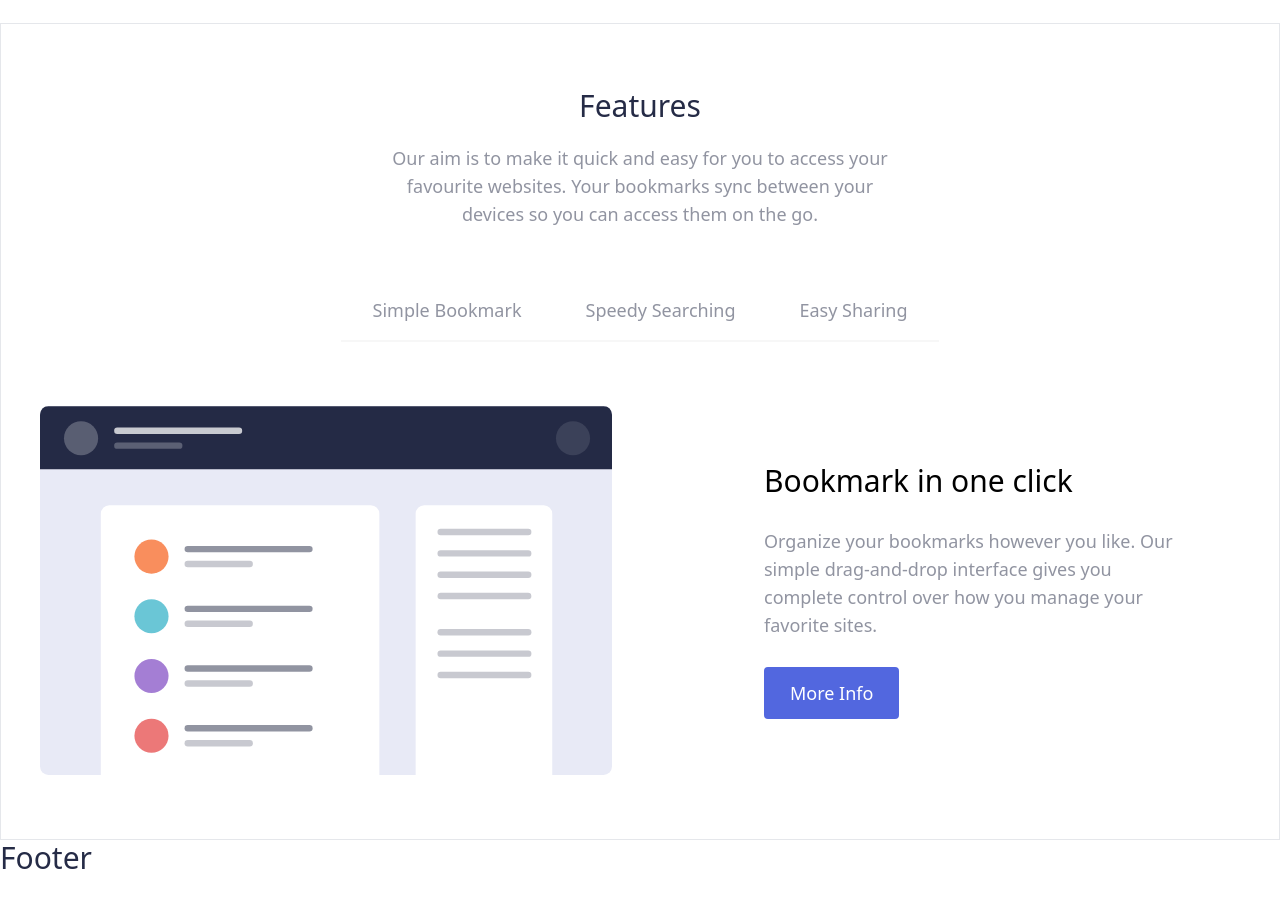
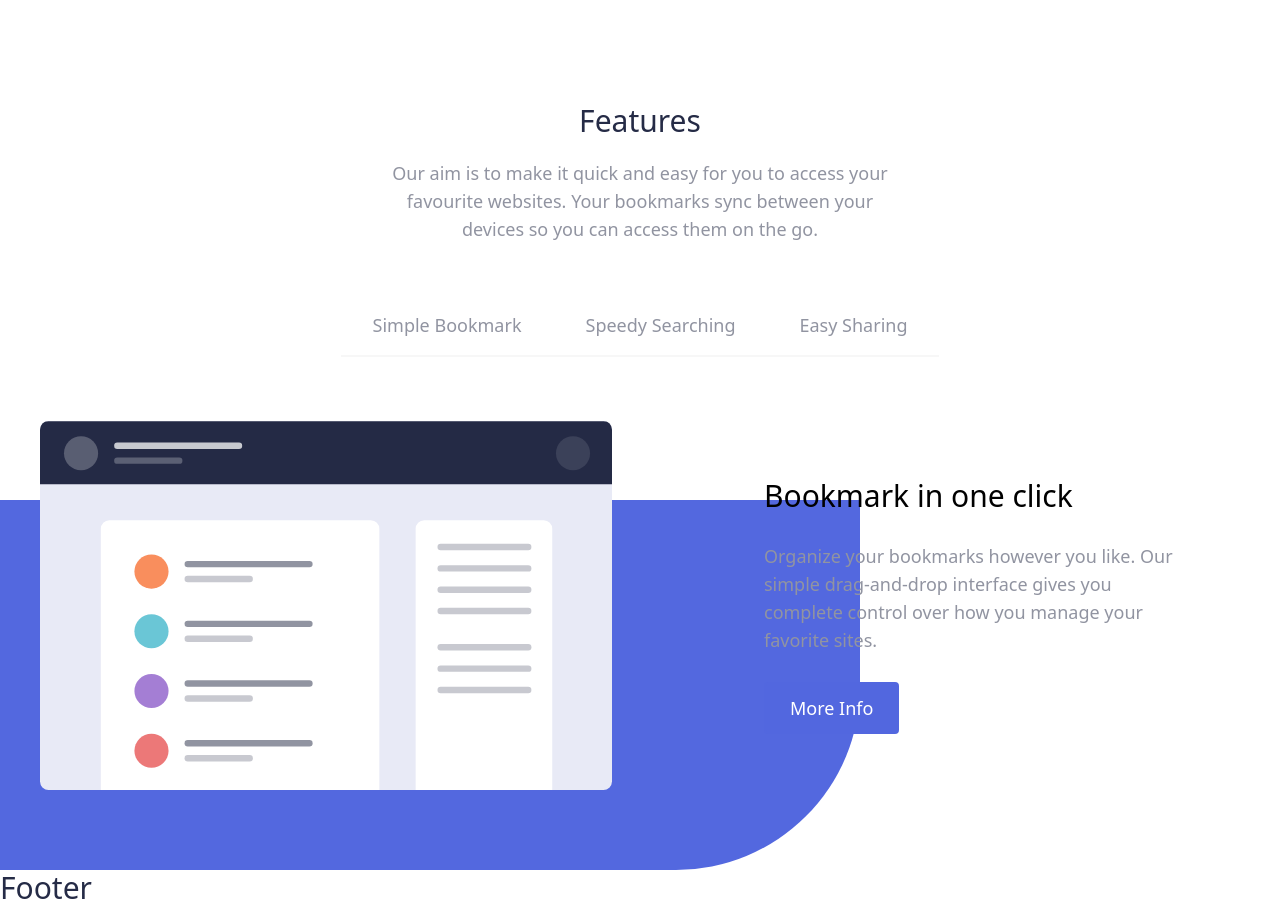
Before and after one commit to AlvesPHGA/bookmark, a React (Vite) app: page / in a window 1280 px wide. Shown: the part 677-1585 px from the top of the page. Before the commit the page ends 1555 px from the top, so only its background shows below. Built offline with nearby package versions, Linux system fonts and the light colour scheme.

Commit message:
update: Features section layout

```diff
--- a/src/ui/partials/Features.tsx
+++ b/src/ui/partials/Features.tsx
@@ -1,3 +1,4 @@
+import { BackIllusComponent } from '../components/BackIllusComponent';
 import { ContentFeaturesComponent } from '../components/Features/ContentFeaturesComponent';
 import { TabComponent } from '../components/Features/TabComponent';
 import { SectionComponent } from '../components/TagsComponents';
@@ -7,6 +8,7 @@ export const Features = () => {
       <SectionComponent section="features">
          <ContentFeaturesComponent />
          <TabComponent />
+         <BackIllusComponent typeBack="blue_feat" />
       </SectionComponent>
    );
 };
--- a/src/ui/styles/backIllusStyle.tsx
+++ b/src/ui/styles/backIllusStyle.tsx
@@ -8,6 +8,8 @@ export const backIllusStyle = tv({
          def: '',
          blue_sbm:
             'right-0 rounded-bl-[184px] w-[795px] h-[426px] bg-color-blue z-0 top-[130px]',
+         blue_feat:
+            'left-0 rounded-br-[184px] w-[860px] h-[370px] bg-color-blue z-0 bottom-0 z-0',
       },
    },
 
--- a/src/ui/styles/tagsStyles.tsx
+++ b/src/ui/styles/tagsStyles.tsx
@@ -7,7 +7,7 @@ export const sectionStyle = tv({
       section: {
          def: 'max-w-[1200px] flex items-center mx-auto justify-between',
          sbm: 'w-full py-10',
-         features: 'py-16 border text-center space-y-16',
+         features: 'py-20 text-center space-y-16',
       },
    },
 
@@ -31,7 +31,8 @@ export const divStyle = tv({
          feature_content: 'w-[1200px] mx-auto space-y-5',
          tab_component: 'w-[1200px] mx-auto space-y-16',
          tab_buttons: 'mx-auto',
-         tab_contents: 'w-full h-fit flex items-center justify-between pr-14',
+         tab_contents:
+            'w-full h-fit flex items-center justify-between pr-14 z-10',
          tab_content: 'relative space-y-7 text-left w-[420px]',
       },
    },
```
